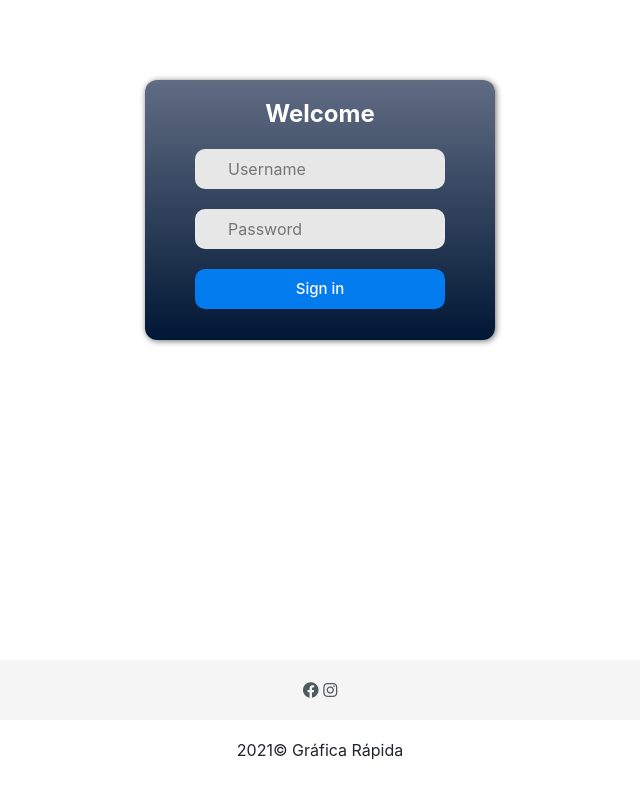
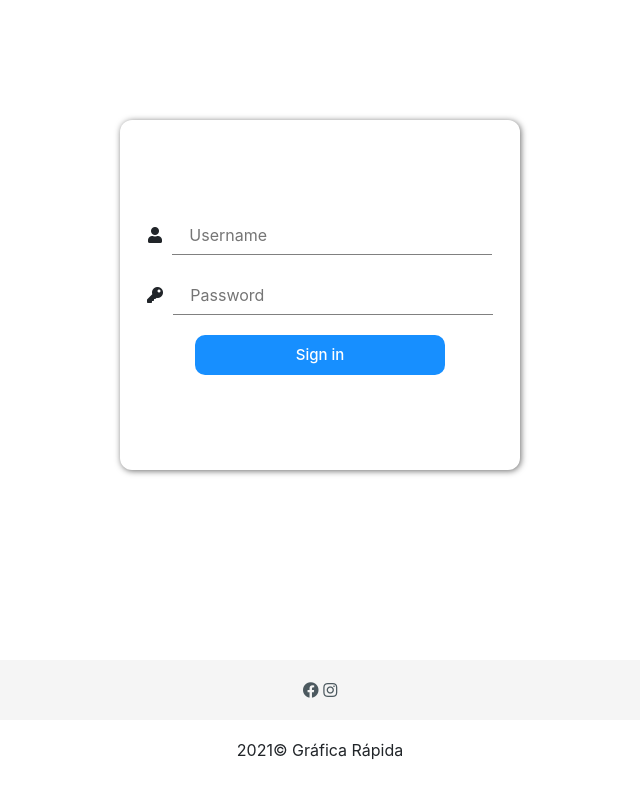
Before and after one commit to Matheus-mVilela/fast-graphic, a Django app: page /login/ in a window 1280 px wide. Shown: the whole page, without its empty margins (320-960 px from the left). Run offline with Django 3.2, Linux system fonts and the light colour scheme; parts of the project's set-up code (start-up, migrations or seed data) failed here and were passed over; some libraries are stand-ins or nearby versions.

Commit message:
upgrade-login-page

```diff
--- a/fastgraphic/frontend/templates/registration/login.html
+++ b/fastgraphic/frontend/templates/registration/login.html
@@ -12,16 +12,21 @@
     }
 
     .login-block {
-        height: 80vh;
+        height: 70vh;
     }
 
     .login-content {
-        width: 350px;
-        height: 260px;
+        width: 400px;
+        height: 350px;
         padding: 10px;
+        display: flex;
+        flex-direction: column;
+        justify-content: center;
+        align-items: center;
         border-radius: 12px;
-        background-image: linear-gradient(rgb(97, 108, 131), rgb(0, 23, 53));
+        background-image: rgb(153, 153, 153);
         box-shadow: 1px 1px 6px rgb(109, 109, 109);
+
     }
 
     .login-form {
@@ -32,23 +37,25 @@
         font-weight: bolder;
         margin-top: 10px;
         margin-bottom: 20px;
-        color: white;
+        color: black
     }
 
 
     .login-form input {
-        width: 250px;
+        width: 320px;
         height: 40px;
         margin-bottom: 20px;
-        padding: 3% 10%;
-
+        padding: 2px 5%;
         text-decoration: none;
         border: 0 none;
         outline: 0 none;
-        border-radius: 10px;
-        background-color: rgb(231, 231, 231);
+        border-bottom: solid grey 1px;
+        background-color: rgb(255, 255, 255);
     }
 
+    .login-form i {
+        margin-right: 10px;
+    }
 
     .btn-login {
         width: 250px;
@@ -64,8 +71,8 @@
     }
 
     .btn-login:hover {
-        border: solid white 1px;
-        transition: 4s;
+        background: linear-gradient(rgba(0, 132, 255, 0.911), rgb(82, 10, 177));
+
     }
 </style>
 {% endblock %}
@@ -78,15 +85,18 @@
     <div class="login-content">
         <form class="login-form" method="post">
             {% csrf_token %}
-            <h4>Welcome</h4>
-            <input type="text" name="username" autofocus autocapitalize="none" autocomplete="username" maxlength="150"
-                required id="id_username" placeholder="Username">
-            <input type="password" name="password" autocomplete="current-password" required id="id_password"
-                placeholder="Password">
-            <div class="btn-block"><button class="btn-login" type="submit">Sign in</button>
+            <div>
+                <i class="fas fa-user"></i><input type="text" name="username" autofocus autocapitalize="none"
+                    autocomplete="username" maxlength="150" required id="id_username" placeholder="Username">
             </div>
+            <div>
+                <i class="fas fa-key"></i><input type="password" name="password" autocomplete="current-password"
+                    required id="id_password" placeholder="Password">
+                <div class="btn-block"><button class="btn-login" type="submit">Sign in</button>
+                </div>
+            </div>
+
         </form>
     </div>
 </div>
-
 {% endblock %}
```
